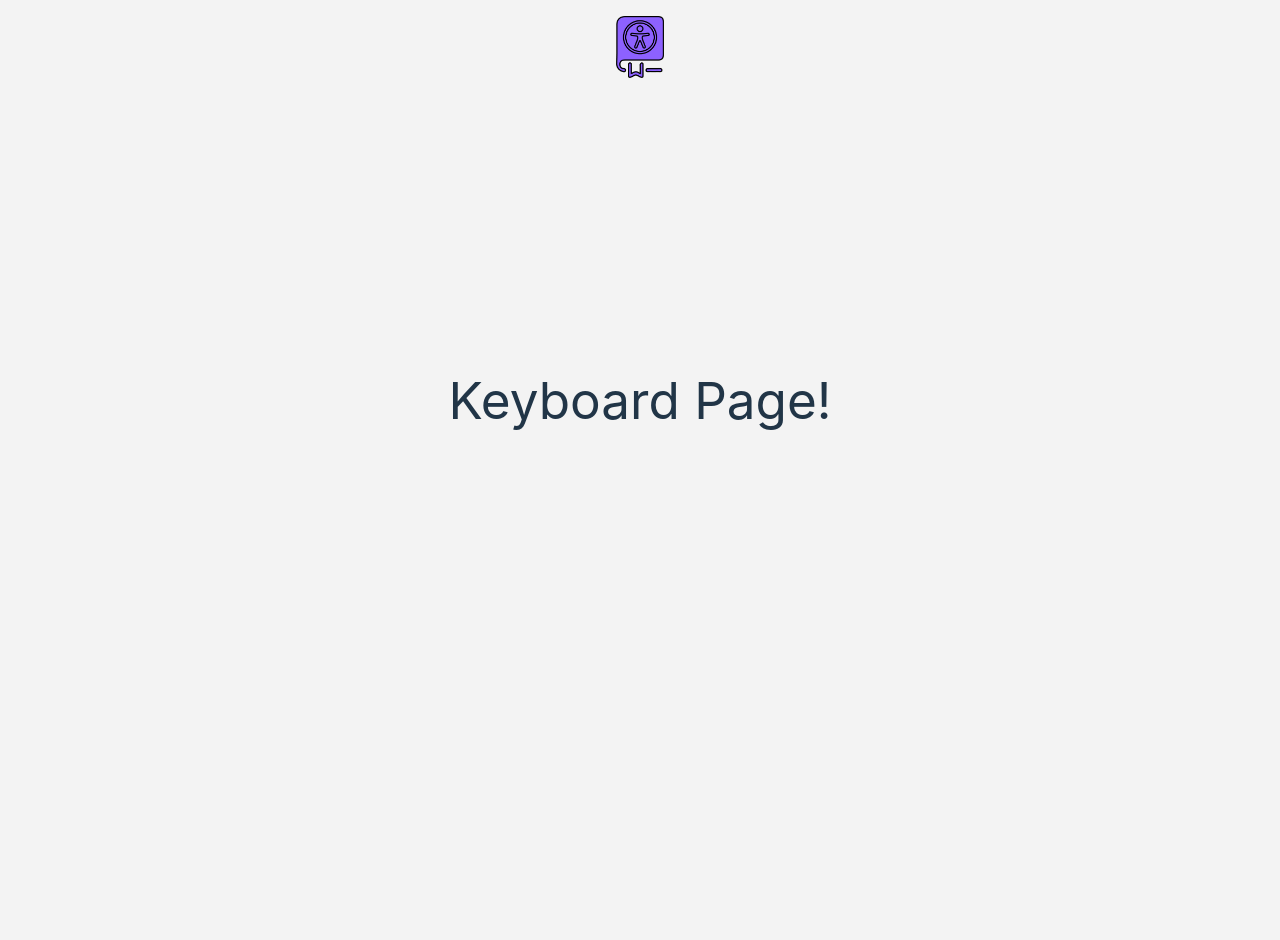
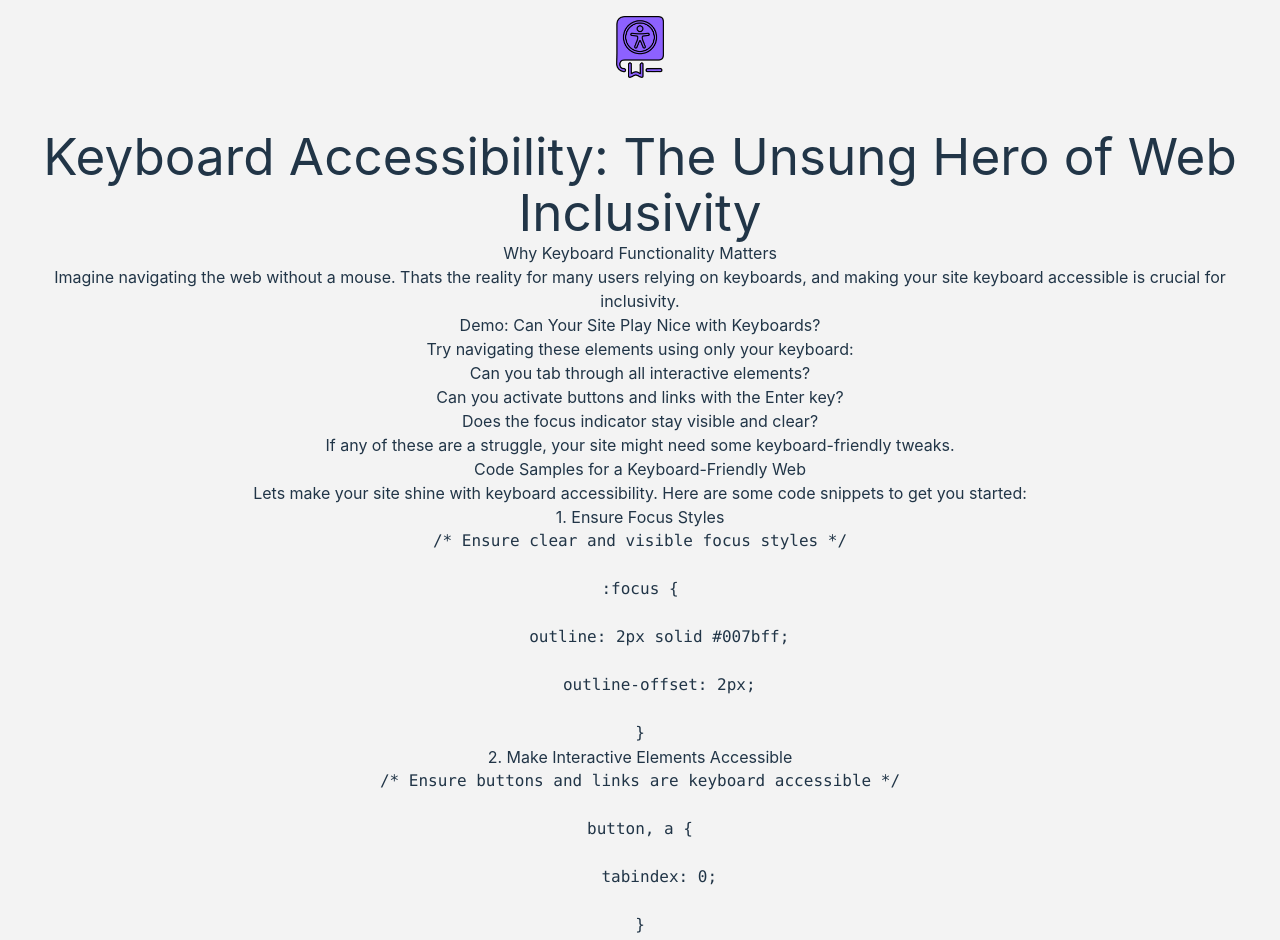
Before and after one commit to benjaminhaswell/accessibible, a React (Vite) app: page /keyboard in a window 1280 px wide. Shown: the top 940 px of the page. Before the commit the page ends 800 px from the top, so only its background shows below. Built offline with nearby package versions, Linux system fonts and the light colour scheme.

Commit message:
Begin keyboard page, homelink margin in main.jsx and homelink transparency

```diff
--- a/src/demo_components/HomeLink.jsx
+++ b/src/demo_components/HomeLink.jsx
@@ -1,6 +1,6 @@
 function HomeLink() {
   return (
-    <div className="fixed top-0 left-1/2 transform -translate-x-1/2 p-4 w-full flex items-center justify-center bg-bgGray">
+    <div className="fixed top-0 left-1/2 transform -translate-x-1/2 p-4 w-full flex items-center justify-center bg-bgGray bg-opacity-90">
       <a href="/">
         <img src="/logos/3x.png" alt="Accessible logo link to home" className="w-12 h-auto" />
       </a>
--- a/src/demo_components/pages/Keyboard.jsx
+++ b/src/demo_components/pages/Keyboard.jsx
@@ -1,9 +1,65 @@
+
+
 function Keyboard() {
+    return (
+        <div>
+            <h1>Keyboard Accessibility: The Unsung Hero of Web Inclusivity</h1>
 
-    return (
-        <h1>Keyboard Page!</h1>
+            <section>
+                <h2>Why Keyboard Functionality Matters</h2>
+                <p>
+                    Imagine navigating the web without a mouse. Thats the reality for many users relying on keyboards,
+                    and making your site keyboard accessible is crucial for inclusivity.
+                </p>
+            </section>
+
+            <section>
+                <h2>Demo: Can Your Site Play Nice with Keyboards?</h2>
+                <p>
+                    Try navigating these elements using only your keyboard:
+                </p>
+                <ul>
+                    <li>Can you tab through all interactive elements?</li>
+                    <li>Can you activate buttons and links with the Enter key?</li>
+                    <li>Does the focus indicator stay visible and clear?</li>
+                </ul>
+                <p>
+                    If any of these are a struggle, your site might need some keyboard-friendly tweaks.
+                </p>
+            </section>
+
+            <section>
+                <h2>Code Samples for a Keyboard-Friendly Web</h2>
+                <p>
+                    Lets make your site shine with keyboard accessibility. Here are some code snippets to get you started:
+                </p>
+
+                <h3>1. Ensure Focus Styles</h3>
+                <pre>
+                    {`/* Ensure clear and visible focus styles */\n
+:focus {\n
+    outline: 2px solid #007bff;\n
+    outline-offset: 2px;\n
+}`}
+                </pre>
+
+                <h3>2. Make Interactive Elements Accessible</h3>
+                <pre>
+                    {`/* Ensure buttons and links are keyboard accessible */\n
+button, a {\n
+    tabindex: 0;\n
+}`}
+                </pre>
+
+                <h3>3. Test Your Sites Keyboard Accessibility</h3>
+                <pre>
+                    {`/* Test with real users and automated tools */\n
+# Pro tip: Use tools like axe Accessibility Checker for detailed reports\n
+# on your site's accessibility status.`}
+                </pre>
+            </section>
+        </div>
     );
-
 }
 
 export default Keyboard;
--- a/src/main.jsx
+++ b/src/main.jsx
@@ -26,6 +26,7 @@ const router = createBrowserRouter([
 ReactDOM.createRoot(document.getElementById('root')).render(
   <React.StrictMode>
     {/* <App /> */}
+    <div className='m-24'></div>
     <HomeLink/>
     <RouterProvider router={router} />
   </React.StrictMode>,
```
